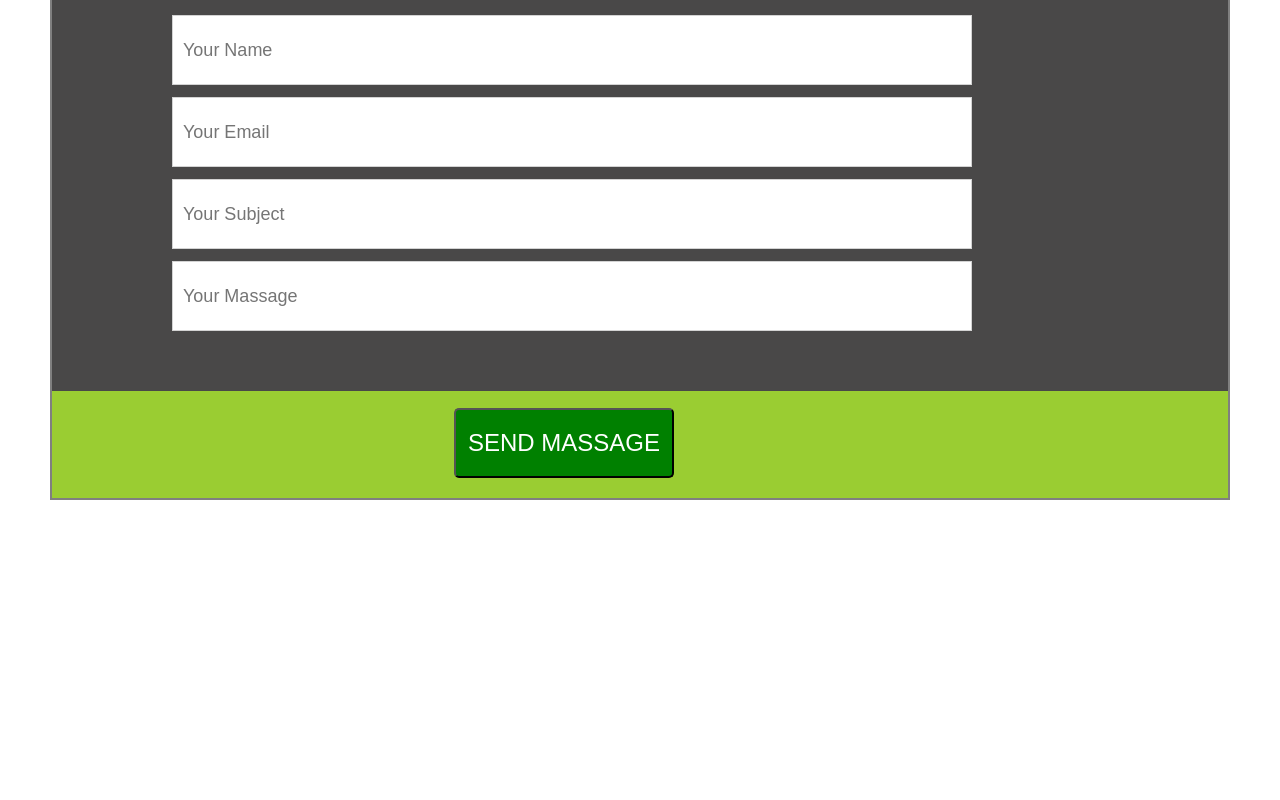
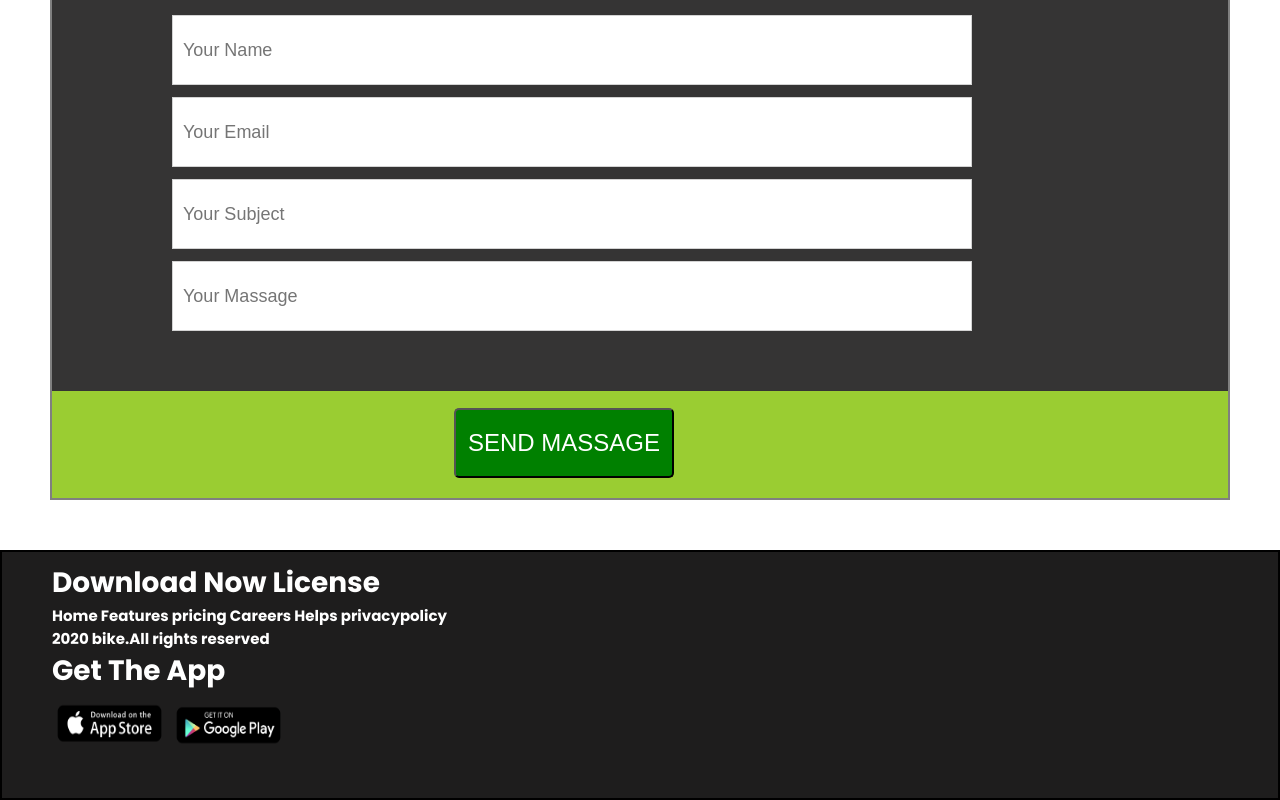
Before and after one commit to zakia-jue/Assignment-1, a plain HTML site: page index.html in a window 1280 px wide. Shown: the part 4820-5620 px from the top of the page. Before the commit the page ends 5370 px from the top, so only its background shows below. Drawn offline with Linux system fonts and the light colour scheme.

Commit message:
footer area done

```diff
--- a/index.html
+++ b/index.html
@@ -214,10 +214,23 @@
 </section>
 <!-- contect section end here  -->
 
+<!-- footer area start here -->
 
+<footer class="web-footer">
 
+<div class="footer-div">
+<h4 id="footer-text-1">Download Now  License</h4>
+<h5 id="footer-text-2">Home   Features   pricing   Careers   Helps   privacypolicy</h5>
+<h5 id="footer-text-3">2020 bike.All rights reserved</h5>
 
+<h3 class="app-heading">Get The App</h3>
+<img class="footer-img" src="./images/App Store.png" alt="app">
+<img class="footer-img" src="./images/Google-Play.png" alt="google-play">
+</div>
 
+</footer>
+
+<!-- footer area end here  -->
 
 
 
--- a/styles.css
+++ b/styles.css
@@ -265,7 +265,7 @@ background-color: yellowgreen;}
 font-size: 18px; font-weight: 250;
 padding-left: 10px;}
 
-.contact-input-area{background-color: rgb(73, 72, 72);
+.contact-input-area{background-color: rgb(53, 52, 52);
 padding: 60px; padding-left: 120px;
 display: flex;
 flex-direction: column;
@@ -285,3 +285,28 @@ padding-top: 15px;
 background-color: yellowgreen;}
 
 /* contect section end here  */
+
+/* footer area start here */
+
+
+.footer-img{height: 60px;
+width: 115px;
+padding-bottom: 15px;}
+
+.web-footer{ color: white;
+background-color: rgb(30, 29, 29);
+border: 2px solid black;
+height: 250px;}
+
+#footer-text-1{font-size: 28px;
+padding-top: 10px;}
+
+#footer-text-2{font-size: 15px;}
+#footer-text-3{font-size: 15px;}
+
+.app-heading{font-size: 28px;
+padding-bottom: 10px;}
+
+.web-footer{padding-left: 50px;}
+
+/* footer area end here  */
```
